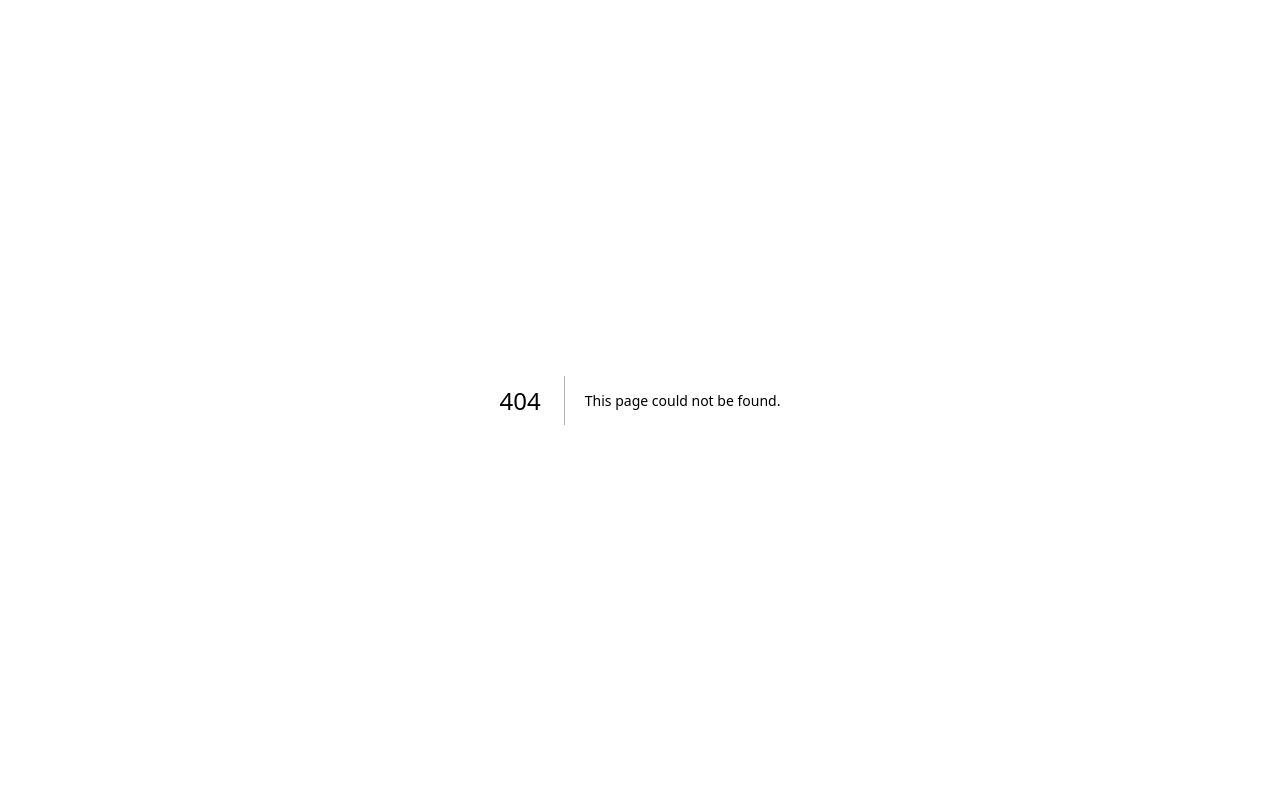
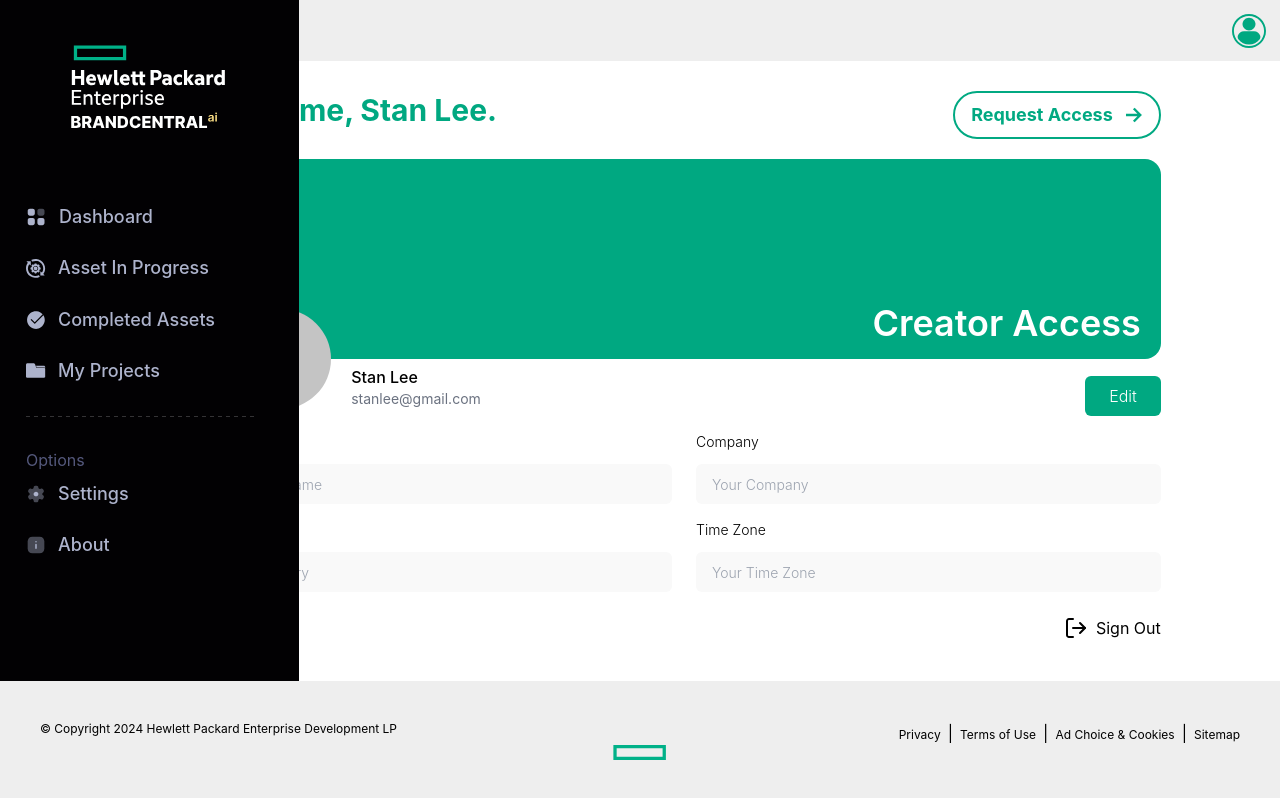
Before and after one commit to fyziOnline/asset_craft_next_fe, a Next.js app: page /Profile in a window 1280 px wide. Before the commit this address had no page. Built offline with nearby package versions, Linux system fonts and the light colour scheme.

Commit message:
created profile page and add state management for input fields

```diff
--- /dev/null
+++ b/src/app/Profile/page.tsx
@@ -0,0 +1,134 @@
+"use client"
+
+import React, { useState } from 'react'
+import LayoutWrapper from '@/layout/LayoutWrapper'
+import Button from '@/components/global/Button'
+
+interface FormValues {
+    fullName: string;
+    company: string;
+    country: string;
+    timeZone: string;
+}
+
+
+const page: React.FC = () => {
+    const [formValues, setFormValues] = useState<FormValues>({
+        fullName: '',
+        company: '',
+        country: '',
+        timeZone: '',
+    });
+
+    const handleInputChange = (e: React.ChangeEvent<HTMLInputElement>) => {
+        const { name, value } = e.target;
+        setFormValues((prevValues) => ({
+          ...prevValues,
+          [name]: value,
+        }));
+    };
+
+  return (
+    <LayoutWrapper>
+        <div className='w-[80%] h-full mt-8  mx-auto'>
+            <div className='flex items-baseline justify-between mb-5'>
+                <h1 className="text-[30px] text-green-100 font-bold leading-normal">
+                    Welcome, Stan Lee.
+                </h1>
+                <Button
+                  buttonText='Request Access'
+                  customClass='border-2 border-green-300 px-4'
+                  textColor='text-green-300'
+                  backgroundColor='bg-white'
+                  iconColor='#01A982'
+                />
+            </div>
+
+            <div className="relative bg-green-100 w-full h-[200px] rounded-2xl p-6 mb-8">
+                <p className="text-white text-4xl font-semibold text-end absolute bottom-4 right-5">Creator Access</p>
+                <div className="absolute bottom-[-50px] flex items-center justify-between">
+                    <div className="flex relative items-center gap-4">
+                        <div className="w-[100px] h-[100px] bg-[#C4C4C4] rounded-full" />
+                        <div className='absolute bottom-0 left-[120px]'>
+                            <h3 className="font-medium">Stan Lee</h3>
+                            <p className="text-gray-500 text-sm">stanlee@gmail.com</p>
+                        </div>
+                    </div>
+                </div>
+            </div>
+
+            <div className='w-full flex items-end justify-end mt-[-15px]'>
+                <button className='bg-green-100 text-white font-light text-base px-6 py-2 rounded-md'>Edit</button>
+            </div>
+
+            <div className='flex flex-wrap gap-x-6 gap-y-4 mt-4'>
+                <div className='flex flex-col flex-1'>
+                    <label className='text-sm font-light text-black' htmlFor="">Full Name</label>
+                    <div className='bg-grey-100 p-1 rounded-md px-4 py-2 mt-3'>
+                        <input
+                            className='bg-transparent w-full h-full font-light border-none outline-none placeholder:font-light placeholder:text-sm '
+                            type="text"
+                            placeholder='Your Full Name'
+                            value={formValues.fullName}
+                            onChange={handleInputChange}
+                        />
+                    </div>
+                </div>
+                <div  className='flex flex-col flex-1'>
+                    <label className='text-sm font-light text-black' htmlFor="">Company</label>
+                    <div className='bg-grey-100 rounded-md px-4 py-2 mt-3'>
+                        <input
+                            className='bg-transparent w-full h-full font-light border-none outline-none placeholder:font-light placeholder:text-sm '
+                            type="text"
+                            placeholder='Your Company'
+                            value={formValues.company}
+                            onChange={handleInputChange}
+                        />
+                    </div>
+                </div>
+
+            </div>
+
+            <div className='flex flex-wrap gap-x-6 gap-y-4 mt-4'>
+                <div className='flex flex-col flex-1'>
+                        <label className='text-sm font-light text-black' htmlFor="">Country</label>
+                        <div className='bg-grey-100  rounded-md px-4 py-2 mt-3'>
+                            <input
+                                className='bg-transparent w-full h-full font-light border-none outline-none placeholder:font-light placeholder:text-sm '
+                                type="text"
+                                placeholder='Your Country'
+                                value={formValues.country}
+                                onChange={handleInputChange}
+                            />
+                        </div>
+                    </div>
+                    <div  className='flex flex-col flex-1'>
+                        <label className='text-sm font-light text-black' htmlFor="">Time Zone</label>
+                        <div className='bg-grey-100  rounded-md px-4 py-2 mt-3'>
+                            <input className='bg-transparent w-full h-full font-light border-none outline-none placeholder:font-light placeholder:text-sm '
+                                type="text"
+                                placeholder='Your Time Zone'
+                                value={formValues.timeZone}
+                                onChange={handleInputChange}
+                            />
+                        </div>
+                    </div>
+            </div>
+
+            <div className='flex gap-2 items-center justify-end w-full mt-6 cursor-pointer '>
+                <span>
+                    <svg xmlns="http://www.w3.org/2000/svg" width="24" height="24" viewBox="0 0 24 24" fill="none">
+                    <path d="M9 21H5C4.46957 21 3.96086 20.7893 3.58579 20.4142C3.21071 20.0391 3 19.5304 3 19V5C3 4.46957 3.21071 3.96086 3.58579 3.58579C3.96086 3.21071 4.46957 3 5 3H9" stroke="black" stroke-width="2" stroke-linecap="round" stroke-linejoin="round"/>
+                    <path d="M16 17L21 12L16 7" stroke="black" strokeWidth="2" strokeLinecap="round" strokeLinejoin="round"/>
+                    <path d="M21 12H9" stroke="black" strokeWidth="2" strokeLinecap="round" strokeLinejoin="round"/>
+                    </svg>
+                </span>
+                <p className='text-base'>Sign Out</p>
+            </div>
+
+        </div>
+    </LayoutWrapper>
+  )
+}
+
+export default page
--- a/src/components/Layout/Footer.tsx
+++ b/src/components/Layout/Footer.tsx
@@ -32,7 +32,7 @@
 
 const Footer:React.FC = () => {
   return (
-    <footer className="fixed right-0 left-0 bottom-0 z-40 bg-off-white-primary p-[2.5rem]">
+    <footer className="fixed right-0 left-0 bottom-0 z-40 bg-off-white-primary p-[2.5rem] z-50">
         <div className="flex justify-between align-bottom">
             <p className="text-xs">© Copyright 2024 Hewlett Packard Enterprise Development LP</p>
             <div className="flex gap-[7px]">
--- a/src/components/Layout/Header.tsx
+++ b/src/components/Layout/Header.tsx
@@ -1,10 +1,11 @@
 import { UserIcon } from "@/assets/icons/AppIcons"
+import Link from 'next/link'
 
 const Header:React.FC = () => {
   return (
-    <header className="fixed top-0 right-0 left-[5.4rem] bg-off-white-primary p-[0.85rem]">
+    <header className="fixed top-0 right-0 left-[5.4rem] bg-off-white-primary p-[0.85rem] z-50">
         <div className="w-full flex justify-end">
-            <UserIcon />
+          <Link href="/Profile" className="cursor-pointer"><UserIcon /></Link>
         </div>
     </header>
   )
--- a/src/components/Layout/Navbar.tsx
+++ b/src/components/Layout/Navbar.tsx
@@ -57,7 +57,7 @@
     const pathname = usePathname()
 
   return (
-    <nav className="group bg-primary-black fixed top-0 left-0 p-[1.87rem] h-full w-[5.5rem] hover:w-[18.68rem] nav-transition overflow-hidden">
+    <nav className="group bg-primary-black fixed top-0 left-0 p-[1.87rem] h-full w-[5.5rem] hover:w-[18.68rem] nav-transition overflow-hidden z-50">
         <div>
             <HPE_Logo className="absolute top-[1.62rem] left-[0.7rem] group-hover:opacity-0 nav-transition" />
             <HPE_Brand_Logo className="absolute top-[2.81rem] invisible opacity-0 left-[2.13rem] group-hover:visible group-hover:opacity-100 nav-transition" />
--- a/tailwind.config.ts
+++ b/tailwind.config.ts
@@ -28,6 +28,7 @@
         'steel-gray': '#ADB3CC', // blue tint with gray, ref: navigation option color
         'steel-gray-shade': '#55597D', // blue tint with gray, ref: navigation option color
         'faded-grey':'#475467',
+        'grey-100': '#F9F9F9',
         'grey-800':'#444444',
         'grey-500' : '#6F6F6F',
         'grey-300' : '#7F7F7F',
```
